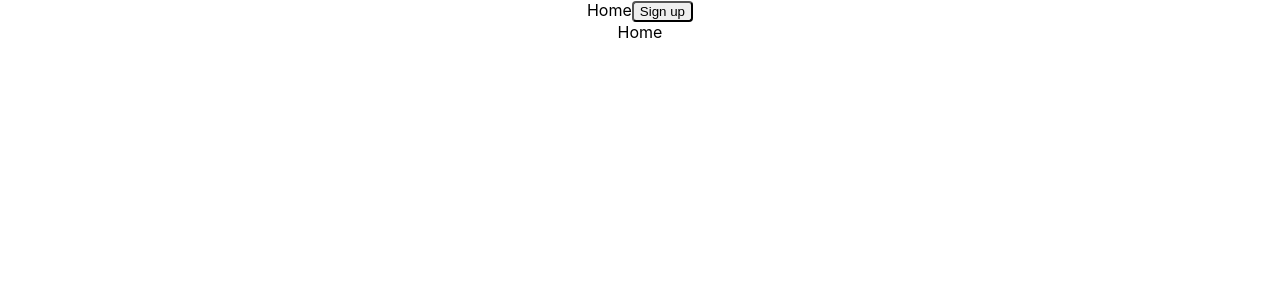
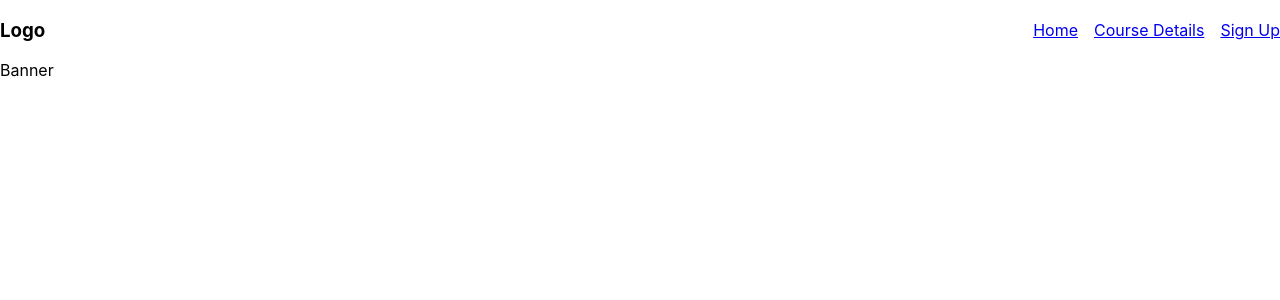
Before and after one commit to WenukaGTX/learning-hub, a React (Create React App) app: page / in a window 1280 px wide. Shown: the top 300 px of the page. Built offline with nearby package versions, Linux system fonts and the light colour scheme.

Commit message:
routing done

```diff
--- a/package.json
+++ b/package.json
@@ -6,11 +6,14 @@
     "@testing-library/jest-dom": "^5.17.0",
     "@testing-library/react": "^13.4.0",
     "@testing-library/user-event": "^13.5.0",
+    "localforage": "^1.10.0",
+    "match-sorter": "^6.3.4",
     "react": "^18.2.0",
     "react-dom": "^18.2.0",
     "react-router-dom": "^6.22.3",
     "react-scripts": "5.0.1",
     "sass": "^1.74.1",
+    "sort-by": "^1.2.0",
     "web-vitals": "^2.1.4"
   },
   "scripts": {
--- a/src/App.js
+++ b/src/App.js
@@ -1,30 +1,26 @@
 import {
-  RouterProvider,
-  createBrowserRouter,
+  Route,
+  BrowserRouter as Router,
+  Routes,
 } from "react-router-dom";
 import './App.scss';
-import CourseDetails from './pages/CourseDetails';
-import SignUp from './pages/SignUp';
-import Home from './pages/home';
-
-const router = createBrowserRouter([
-  {
-    path: "/",
-    element: <Home />,
-  },
-  {
-    path: "/course-details",
-    element: <CourseDetails />,
-  },
-  {
-    path: "/sign-up",
-    element: <SignUp />,
-  },
-]);
+import Navbar from "./components/Navbar";
+import CourseDetails from "./pages/courseDetails";
+import Home from "./pages/home";
+import SignUp from "./pages/signUp";
 
 function App() {
   return (
-    <RouterProvider router={router} />
+    <Router>
+      <Navbar />
+      <div>
+        <Routes>
+          <Route path="/" element={<Home />}></Route>
+          <Route path="/course-details" element={<CourseDetails />}></Route>
+          <Route path="/sign-up" element={<SignUp />}></Route>
+        </Routes>
+      </div>
+    </Router>
   );
 }
 
--- a/src/components/Banner/index.js
+++ b/src/components/Banner/index.js
@@ -2,8 +2,8 @@ import './banner.scss';
 
 function Banner() {
   return (
-    <div className="App">
-      Home
+    <div className="banner">
+      Banner
     </div>
   );
 }
--- a/src/components/Navbar/index.js
+++ b/src/components/Navbar/index.js
@@ -1,11 +1,15 @@
-import Button from '../Button';
 import './navbar.scss';
+import { Link } from "react-router-dom";
 
 function Navbar() {
   return (
-    <div className="App">
-      Home
-      <Button buttonText="Sign up" type="primary" />
+    <div className="navbar">
+      <h3>Logo</h3>
+      <nav>
+        <Link to='/' >Home</Link>
+        <Link to='/course-details' >Course Details</Link>
+        <Link to='/sign-up' >Sign Up</Link>
+      </nav>
     </div>
   );
 }
--- a/src/components/Navbar/navbar.scss
+++ b/src/components/Navbar/navbar.scss
@@ -0,0 +1,12 @@
+.navbar {
+    display: flex;
+    align-items: center;
+
+    h3 {
+        margin-right: auto;
+    }
+
+    a + a {
+        margin-left: 16px;
+    }
+}
--- a/src/pages/CourseDetails.js
+++ b/src/pages/courseDetails/index.js
@@ -2,7 +2,7 @@
 
 function CourseDetails() {
   return (
-    <div className="App">
+    <div className="">
       Course Details
     </div>
   );
--- a/src/pages/home/index.js
+++ b/src/pages/home/index.js
@@ -1,11 +1,9 @@
 import Banner from '../../components/Banner';
-import Navbar from '../../components/Navbar';
 import './home.scss';
 
 function Home() {
   return (
-    <div className="App">
-      <Navbar/>
+    <div className="">
       <Banner/>
     </div>
   );
--- a/src/pages/SignUp.js
+++ b/src/pages/signUp/index.js
@@ -2,8 +2,8 @@
 
 function SignUp() {
   return (
-    <div className="App">
-      Home
+    <div className="">
+      Sign up
     </div>
   );
 }
```
Also changed, not shown: 1 other file (tests, documents, lock files or other folders).
